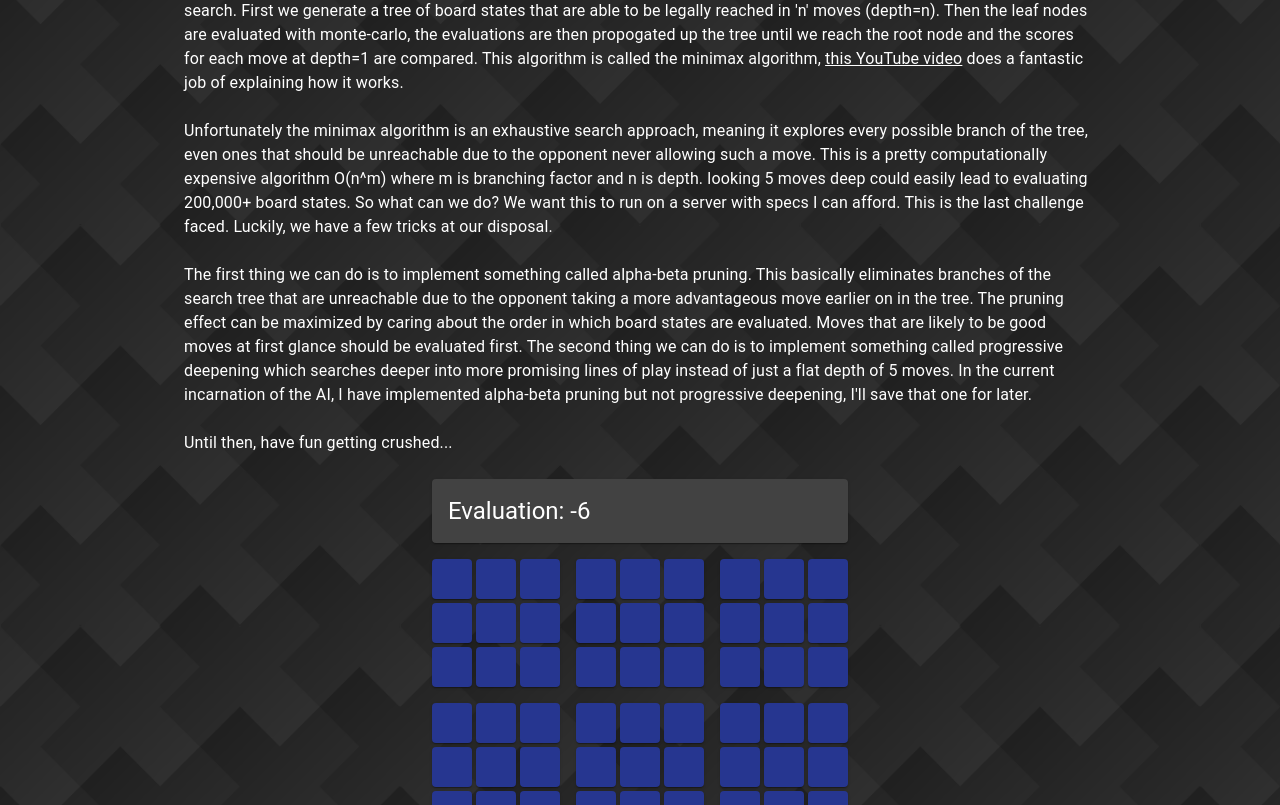
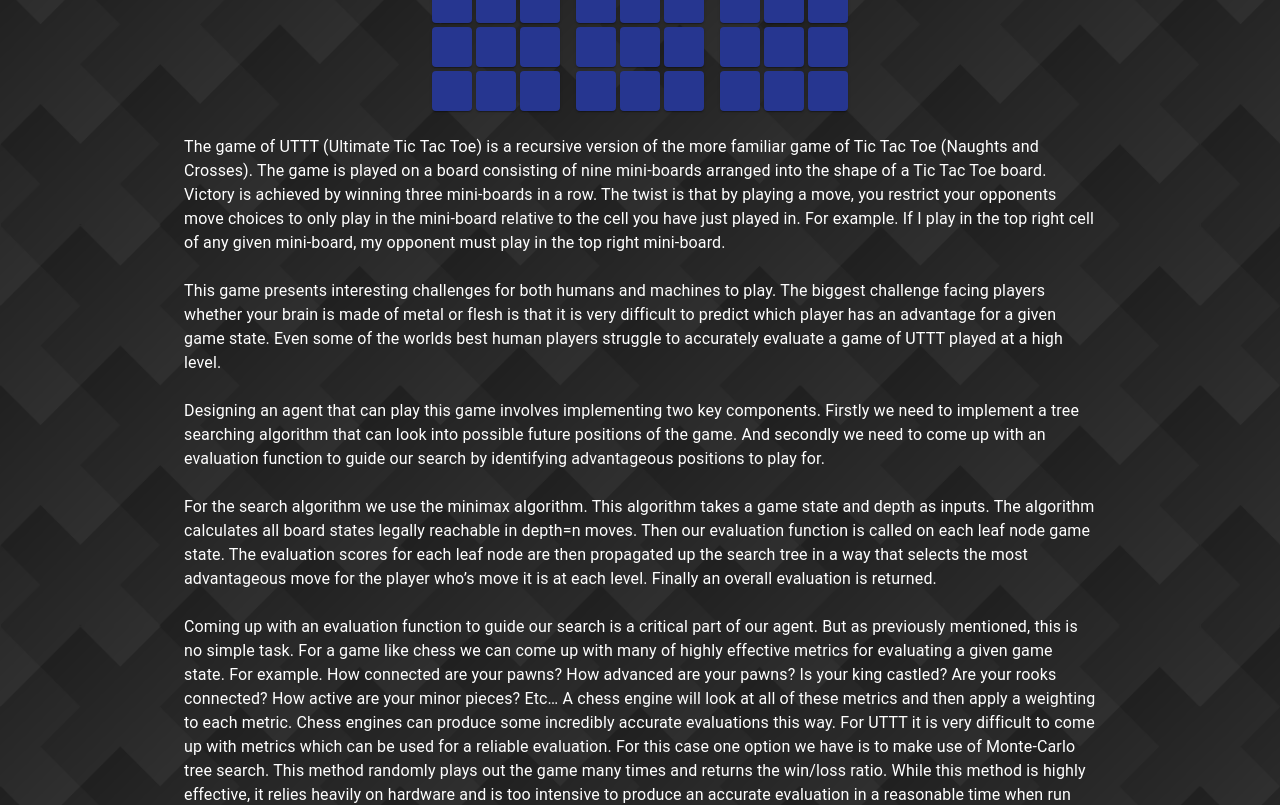
Before and after one commit to MaxRandle/portfolio-website, a React (Create React App) app: page /projects/uttt_ai in a window 1280 px wide. Shown: the part 577-1382 px from the top of the page. Built offline with nearby package versions, Linux system fonts and the light colour scheme.

Commit message:
rewrote uttt description

```diff
--- a/src/Components/P5Projects.js
+++ b/src/Components/P5Projects.js
@@ -1,5 +1,5 @@
 import React, { useState } from "react";
-import { Grid, Card, CardHeader, CardContent, Divider, Typography } from "@material-ui/core";
+import { Grid, Card, CardHeader, CardContent, Divider, Typography, Link } from "@material-ui/core";
 import { makeStyles } from "@material-ui/core/styles";
 
 const useStyles = makeStyles(theme => ({
@@ -24,7 +24,10 @@ const Page = props => {
       <Grid item>
         <Typography>
           Some of my first ever JavaScript projects, built while I was still studying. These projects were built using
-          the P5.js library and following tutorials by Coding Train - Daniel Shiffman
+          the P5.js library and following tutorials by{" "}
+          <Link color="inherit" underline="always" href="https://www.youtube.com/user/shiffman">
+            Coding Train - Daniel Shiffman
+          </Link>
         </Typography>
       </Grid>
 
--- a/src/Components/UtttAiProject.js
+++ b/src/Components/UtttAiProject.js
@@ -17,10 +17,95 @@ const Page = props => {
       </Grid>
 
       <Grid item>
+        <Grid container justify="center">
+          <Grid item>
+            <Uttt />
+          </Grid>
+        </Grid>
+      </Grid>
+
+      <Grid item>
         <Typography>
-          Scroll to the bottom for live demo!
+          The game of UTTT (Ultimate Tic Tac Toe) is a recursive version of the more familiar game of Tic Tac Toe
+          (Naughts and Crosses). The game is played on a board consisting of nine mini-boards arranged into the shape of
+          a Tic Tac Toe board. Victory is achieved by winning three mini-boards in a row. The twist is that by playing a
+          move, you restrict your opponents move choices to only play in the mini-board relative to the cell you have
+          just played in. For example. If I play in the top right cell of any given mini-board, my opponent must play in
+          the top right mini-board.
           <br />
           <br />
+          This game presents interesting challenges for both humans and machines to play. The biggest challenge facing
+          players whether your brain is made of metal or flesh is that it is very difficult to predict which player has
+          an advantage for a given game state. Even some of the worlds best human players struggle to accurately
+          evaluate a game of UTTT played at a high level.
+          <br />
+          <br />
+          Designing an agent that can play this game involves implementing two key components. Firstly we need to
+          implement a tree searching algorithm that can look into possible future positions of the game. And secondly we
+          need to come up with an evaluation function to guide our search by identifying advantageous positions to play
+          for.
+          <br />
+          <br />
+          For the search algorithm we use the minimax algorithm. This algorithm takes a game state and depth as inputs.
+          The algorithm calculates all board states legally reachable in depth=n moves. Then our evaluation function is
+          called on each leaf node game state. The evaluation scores for each leaf node are then propagated up the
+          search tree in a way that selects the most advantageous move for the player who’s move it is at each level.
+          Finally an overall evaluation is returned.
+          <br />
+          <br />
+          Coming up with an evaluation function to guide our search is a critical part of our agent. But as previously
+          mentioned, this is no simple task. For a game like chess we can come up with many of highly effective metrics
+          for evaluating a given game state. For example. How connected are your pawns? How advanced are your pawns? Is
+          your king castled? Are your rooks connected? How active are your minor pieces? Etc… A chess engine will look
+          at all of these metrics and then apply a weighting to each metric. Chess engines can produce some incredibly
+          accurate evaluations this way. For UTTT it is very difficult to come up with metrics which can be used for a
+          reliable evaluation. For this case one option we have is to make use of Monte-Carlo tree search. This method
+          randomly plays out the game many times and returns the win/loss ratio. While this method is highly effective,
+          it relies heavily on hardware and is too intensive to produce an accurate evaluation in a reasonable time when
+          run inside a browser. Another possibility we have is to try to figure out an evaluation that is less accurate
+          but can be computed in a very short amount of time and therefore will allow us to search deeper into the game
+          to compensate. This was the approach used for this agent. The evaluation function that was created for this
+          scenario is described as follows… Firstly it checks if the game is over and if it is, returns a large positive
+          or negative score (depending on the winner). If the game is not over it means we cannot see the end of the
+          game within our search tree. So we must estimate how close we are to winning using more complex methods. The
+          function then evaluates the large TTT board the same way that we evaluate the small boards (this will be
+          explained shortly) and applies a weight to it, as it is preferable to win the large board over a mini-board.
+          Then each of the mini-boards are evaluated in the following way. The basis of this evaluation is that we check
+          how many possible remaining ways there are for us to win a board. For example in a board where we have played
+          one move in the centre, we have four ways we can win, two diagonals, a vertical, and a horizontal line. Now
+          imagine that our opponent plays in one of the corners. The total ways we can win is now reduced by one. The
+          score given to each mini-board is multiplied by a weighting based on where the board is (middle > corner >
+          edges) and the number of winning lines that rely on that board. All scores are then summed to give the final
+          evaluation.
+          <br />
+          <br />
+          With these two components we can create an agent that is able to play considerably better than an untrained
+          human. But it is still resource intensive and takes a long time to calculate the best move. So we can apply
+          some optimisation to vastly improve calculation speeds. The first optimisation technique available to us is to
+          implement alpha-beta-pruning into our minimax algorithm. The gist of this technique is to “prune” large
+          branches out of the search tree by eliminating positions that can’t effect the outcome of the game. It’s
+          pointless to waste time computing a position that your opponent will never let you reach due to it taking a
+          better move earlier. Another optimisation technique is something called simulated annealing (AKA “random
+          jump”). The idea is to emulate a “temperature” which gradually decreases as the game goes on. This idea works
+          for UTTT because the game ends in a predictable number of moves. The temperature represents a probability that
+          the agent does not calculate its best move and instead plays a random move. The idea being that moves made
+          earlier on in the game are far less important that moves made close to the end of the game. This helps to
+          bring the average move time down but does not reduce the time taken to play every move. This would be useful
+          in a situation where the agent has a limited time to make all of its moves such as the way chess matches are
+          held. The last optimisation technique is called progressive deepening. This allows the agent to search more
+          deeply into lines of play that are likely to result in good positions. For example. If a line of play involves
+          capturing a mini-board it is likely to be good so we should evaluate it more deeply than the others. This
+          agent only makes use of alpha-beta-pruning for optimisation. In the future I plan to implement progressive
+          deepening as well. Until then though, enjoy playing against my agent and have fun getting crushed… \
+        </Typography>
+      </Grid>
+    </Grid>
+  );
+};
+
+export default Page;
+
+/*
           The game of UTTT (Ultimate Tic Tac Toe) presents interesting challenges for both humans and machines to play.
           The main challenge facing both humans and machines is that its very difficult to look at a given board state
           and work out which player has an advantage overall. Even at the highest level of play, humans tend to play
@@ -67,18 +152,4 @@ const Page = props => {
           <br />
           <br />
           Until then, have fun getting crushed...
-        </Typography>
-      </Grid>
-
-      <Grid item>
-        <Grid container justify="center">
-          <Grid item>
-            <Uttt />
-          </Grid>
-        </Grid>
-      </Grid>
-    </Grid>
-  );
-};
-
-export default Page;
+*/
```
